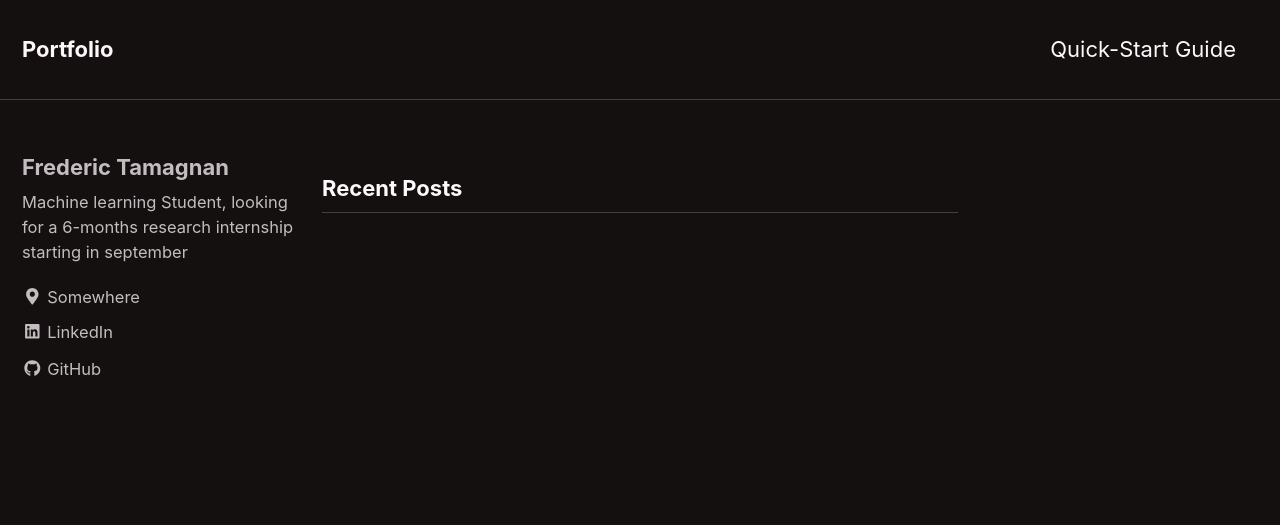
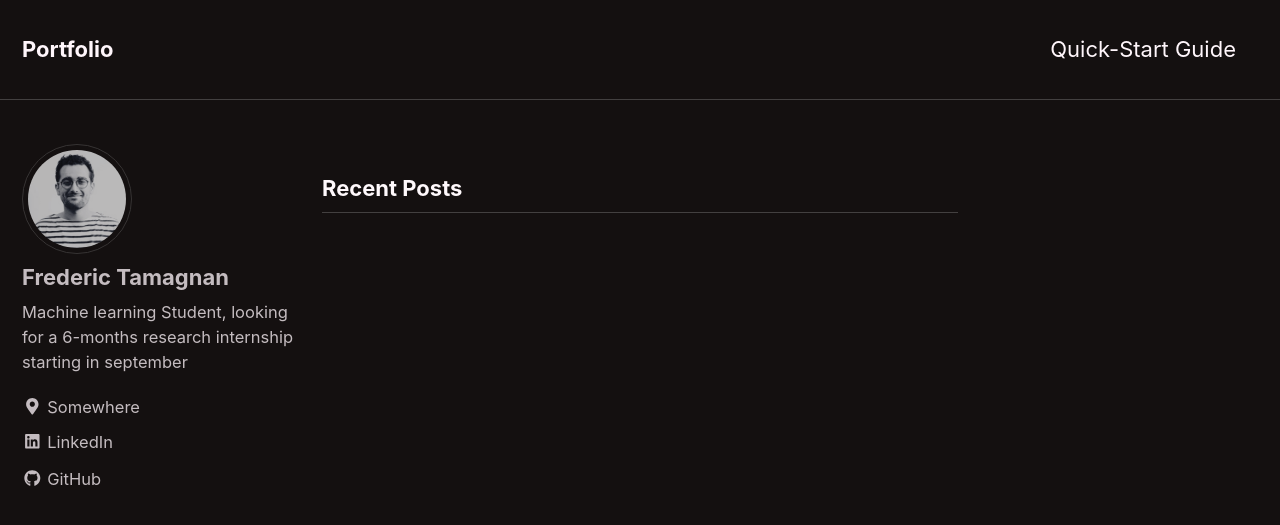
Before and after one commit to frederictamagnan/frederictamagnan.github.io, a Jekyll site: the page built from index.html, in a window 1280 px wide and 900 px high. Shown: the top 525 px of the window. Built offline with Jekyll 4.4.1, drawn with Linux system fonts in a browser that asks for light colours; nearby versions of some CDN libraries; the list of posts is cut into pages by our own code.

Commit message:
profile pic

```diff
--- a/_config.yml
+++ b/_config.yml
@@ -101,7 +101,7 @@
 # Site Author
 author:
   name             : "Frederic Tamagnan"
-  avatar           : # path of avatar image, e.g. "/assets/images/bio-photo.jpg"
+  avatar           : "/assets/images/moi.png" # path of avatar image, e.g. "/assets/images/bio-photo.jpg"
   bio              : "Machine learning Student, looking for a 6-months research internship starting in september "
   location         : "Somewhere"
   email            :
```
Also changed, not shown: assets/images/moi.png (added).
